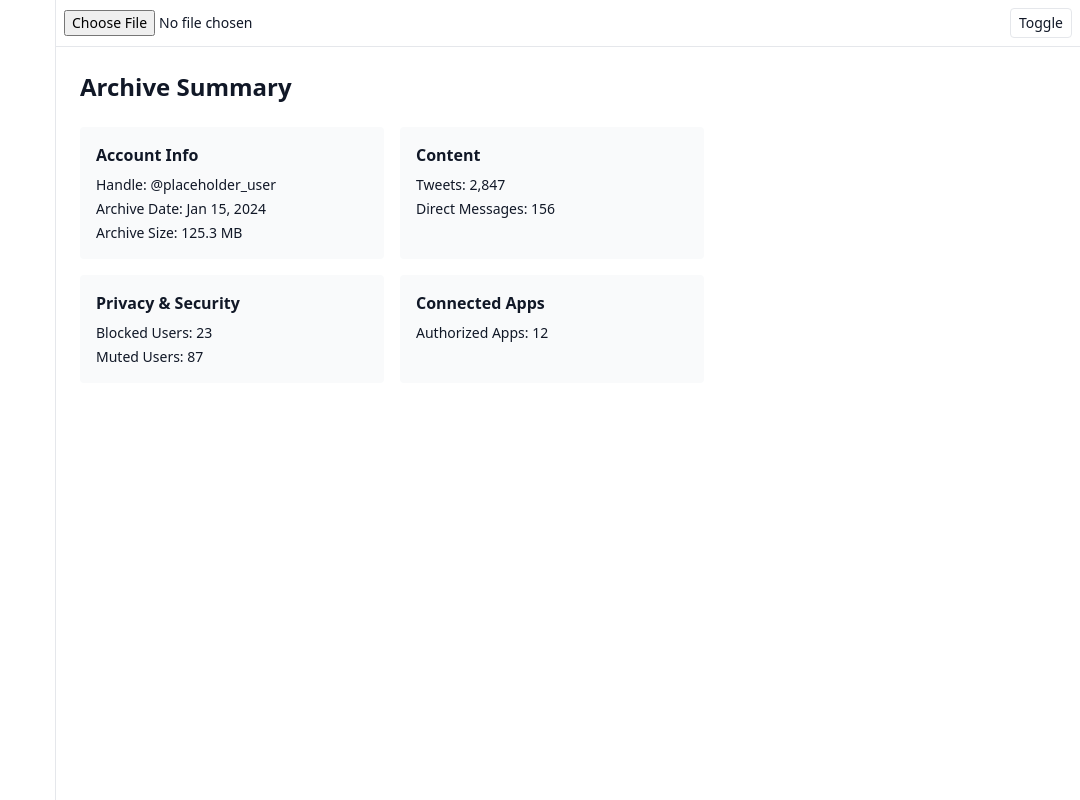
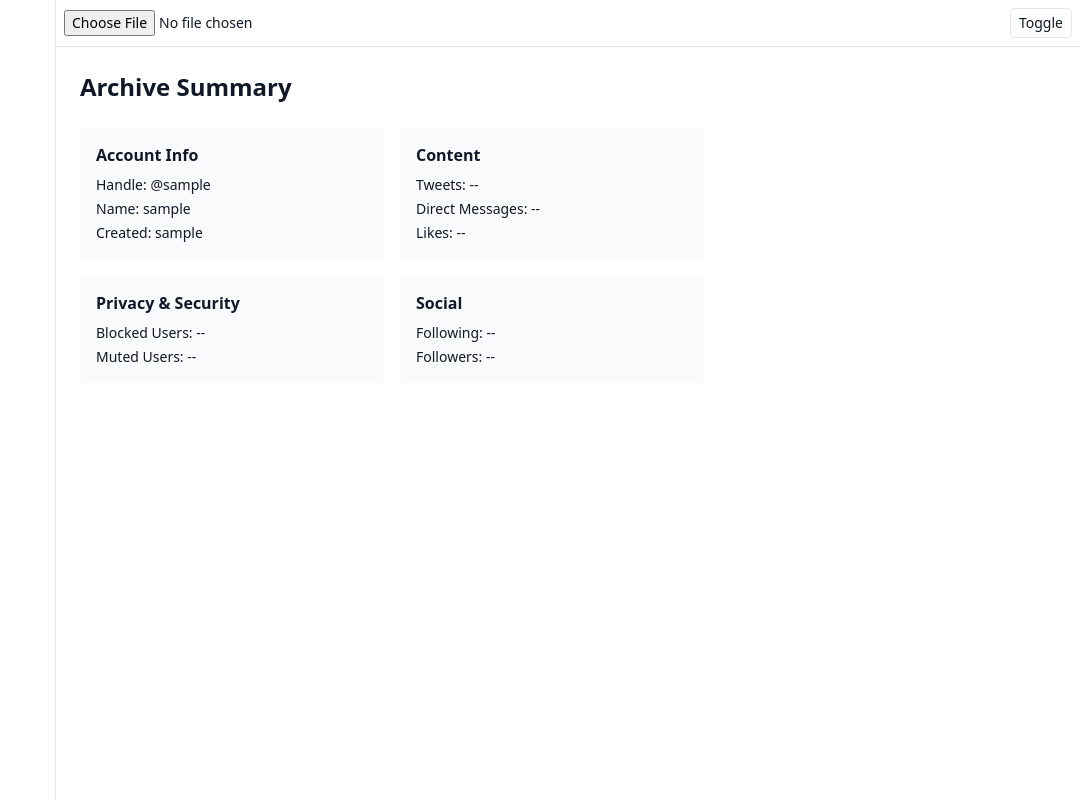
Before and after one commit to raykyri/archive, a React (Vite) app: page / in a window 1280 px wide. Shown: the whole page, without its empty margins (200-1280 px from the left). Built offline with nearby package versions, Linux system fonts and the light colour scheme.

Commit message:
feat: parse archive, show counts, linkify counts

```diff
--- a/src/main.tsx
+++ b/src/main.tsx
@@ -6,6 +6,7 @@ import React, { useState, useCallback, useEffect, useRef } from "react"
 import { formatFileSize, isBinary } from "./helpers"
 import { VirtualizedTextViewer } from "./VirtualizedTextViewer"
 import { archiveCache } from "./indexedDbCache"
+import { getTwitterArchiveItemCount, parseTwitterAccount } from "./twitterArchiveParser"
 
 // Set initial theme based on system preference
 if (window.matchMedia("(prefers-color-scheme: dark)").matches) {
@@ -216,6 +217,15 @@ function App() {
     new Set(["data"]),
   )
   const directoryListRef = useRef<HTMLDivElement>(null)
+  const [twitterCounts, setTwitterCounts] = useState<Record<string, number>>({})
+  const [accountInfo, setAccountInfo] = useState<{
+    email: string
+    createdVia: string
+    username: string
+    accountId: string
+    createdAt: string
+    accountDisplayName: string
+  } | null>(null)
 
   useEffect(() => {
     if (hasInitialized.current) return
@@ -389,6 +399,69 @@ function App() {
     setCurrentView("about")
   }, [])
 
+  const openFile = useCallback((filePath: string) => {
+    const fileEntry = files.find(f => f.path === filePath)
+    if (fileEntry) {
+      handleFileClick(fileEntry)
+    }
+  }, [files, handleFileClick])
+
+  // Parse Twitter archive files to get counts and account info
+  const parseTwitterArchiveData = useCallback(async () => {
+    const twitterFiles = [
+      'data/like.js',
+      'data/tweets.js',
+      'data/mute.js',
+      'data/block.js',
+      'data/direct-messages.js',
+      'data/follower.js',
+      'data/following.js'
+    ]
+
+    const counts: Record<string, number> = {}
+
+    for (const filePath of twitterFiles) {
+      const file = files.find(f => f.path === filePath)
+      if (file) {
+        try {
+          const uint8 = await file.entry.arrayBuffer()
+          const content = new TextDecoder().decode(new Uint8Array(uint8))
+          const count = getTwitterArchiveItemCount(content)
+          counts[filePath] = count
+        } catch (error) {
+          console.error(`Error parsing ${filePath}:`, error)
+          counts[filePath] = 0
+        }
+      }
+    }
+
+    setTwitterCounts(counts)
+
+    // Parse account.js for account information
+    const accountFile = files.find(f => f.path === 'data/account.js')
+    if (accountFile) {
+      try {
+        const uint8 = await accountFile.entry.arrayBuffer()
+        const content = new TextDecoder().decode(new Uint8Array(uint8))
+        const account = parseTwitterAccount(content)
+        setAccountInfo(account)
+      } catch (error) {
+        console.error('Error parsing account.js:', error)
+        setAccountInfo(null)
+      }
+    }
+  }, [files])
+
+  // Parse Twitter data when files change
+  useEffect(() => {
+    if (files.length > 0) {
+      parseTwitterArchiveData()
+    } else {
+      setTwitterCounts({})
+      setAccountInfo(null)
+    }
+  }, [files, parseTwitterArchiveData])
+
   const handleKeyDown = useCallback(
     (event: KeyboardEvent) => {
       if (visibleFiles.length === 0) return
@@ -454,7 +527,32 @@ function App() {
     }
   }, [handleKeyDown])
 
-  const AboutPage = () => (
+  const AboutPage = () => {
+    const formatCount = (count: number | undefined) => count !== undefined ? count.toLocaleString() : '--'
+
+    const formatDate = (dateString: string) => {
+      try {
+        return new Date(dateString).toLocaleDateString()
+      } catch {
+        return 'sample'
+      }
+    }
+
+    const ClickableCount = ({ filePath, children }: { filePath: string, children: React.ReactNode }) => {
+      const fileExists = files.some(f => f.path === filePath)
+      if (!fileExists) return <span>{children}</span>
+
+      return (
+        <button
+          onClick={() => openFile(filePath)}
+          className="text-blue-600 dark:text-blue-400 hover:text-blue-800 dark:hover:text-blue-200 underline cursor-pointer"
+        >
+          {children}
+        </button>
+      )
+    }
+
+    return (
       <div className="p-6 max-w-2xl">
         <h1 className="text-2xl font-bold mb-6">Archive Summary</h1>
         <div className="space-y-4">
@@ -462,35 +560,38 @@ function App() {
             <div className="bg-gray-50 dark:bg-gray-800 p-4 rounded">
               <h3 className="font-semibold mb-2">Account Info</h3>
               <div className="space-y-1 text-sm">
-              <div>Handle: @placeholder_user</div>
-              <div>Archive Date: Jan 15, 2024</div>
-              <div>Archive Size: 125.3 MB</div>
+                <div>Handle: <ClickableCount filePath="data/account.js">@{accountInfo?.username || 'sample'}</ClickableCount></div>
+                <div>Name: {accountInfo?.accountDisplayName || 'sample'}</div>
+                <div>Created: {accountInfo?.createdAt ? formatDate(accountInfo.createdAt) : 'sample'}</div>
               </div>
             </div>
             <div className="bg-gray-50 dark:bg-gray-800 p-4 rounded">
               <h3 className="font-semibold mb-2">Content</h3>
               <div className="space-y-1 text-sm">
-              <div>Tweets: 2,847</div>
-              <div>Direct Messages: 156</div>
+                <div>Tweets: <ClickableCount filePath="data/tweets.js">{formatCount(twitterCounts['data/tweets.js'])}</ClickableCount></div>
+                <div>Direct Messages: <ClickableCount filePath="data/direct-messages.js">{formatCount(twitterCounts['data/direct-messages.js'])}</ClickableCount></div>
+                <div>Likes: <ClickableCount filePath="data/like.js">{formatCount(twitterCounts['data/like.js'])}</ClickableCount></div>
               </div>
             </div>
             <div className="bg-gray-50 dark:bg-gray-800 p-4 rounded">
               <h3 className="font-semibold mb-2">Privacy & Security</h3>
               <div className="space-y-1 text-sm">
-              <div>Blocked Users: 23</div>
-              <div>Muted Users: 87</div>
+                <div>Blocked Users: <ClickableCount filePath="data/block.js">{formatCount(twitterCounts['data/block.js'])}</ClickableCount></div>
+                <div>Muted Users: <ClickableCount filePath="data/mute.js">{formatCount(twitterCounts['data/mute.js'])}</ClickableCount></div>
               </div>
             </div>
             <div className="bg-gray-50 dark:bg-gray-800 p-4 rounded">
-            <h3 className="font-semibold mb-2">Connected Apps</h3>
+              <h3 className="font-semibold mb-2">Social</h3>
               <div className="space-y-1 text-sm">
-              <div>Authorized Apps: 12</div>
+                <div>Following: <ClickableCount filePath="data/following.js">{formatCount(twitterCounts['data/following.js'])}</ClickableCount></div>
+                <div>Followers: <ClickableCount filePath="data/follower.js">{formatCount(twitterCounts['data/follower.js'])}</ClickableCount></div>
               </div>
             </div>
           </div>
         </div>
       </div>
     )
+  }
 
   return (
     <>
@@ -535,9 +636,9 @@ function App() {
                     style={{ paddingLeft: "8px" }}
                   >
                     <span className="truncate">📄&nbsp;{displayName}</span>
-                    {fileExists && fileEntry && (
+                    {fileExists && (
                       <span className="text-gray-500 dark:text-gray-400 text-xs ml-2 whitespace-nowrap">
-                        {formatFileSize(fileEntry.size)}
+                        {twitterCounts[filePath] !== undefined ? twitterCounts[filePath].toLocaleString() : '...'}
                       </span>
                     )}
                   </button>
--- /dev/null
+++ b/src/twitterArchiveParser.ts
@@ -0,0 +1,80 @@
+/**
+ * Parses Twitter archive JavaScript files that assign data to window.YTD
+ * @param content The raw file content as a string
+ * @returns Parsed JSON data or null if parsing fails
+ */
+export function parseTwitterArchiveFile(content: string): any[] | null {
+  try {
+    const lines = content.split('\n')
+
+    // Find the first line that starts with window.YTD assignment
+    let startIndex = -1
+    for (let i = 0; i < lines.length; i++) {
+      if (lines[i].trim().match(/^window\.YTD\.\w+\.part\d+\s*=\s*\[/)) {
+        startIndex = i
+        break
+      }
+    }
+
+    if (startIndex === -1) {
+      return null
+    }
+
+    // Remove the assignment part and keep just the JSON array
+    const firstLine = lines[startIndex]
+    const jsonStart = firstLine.indexOf('[')
+
+    if (jsonStart === -1) {
+      return null
+    }
+
+    // Reconstruct the content starting from the opening bracket
+    const jsonContent = firstLine.substring(jsonStart) + '\n' + lines.slice(startIndex + 1).join('\n')
+
+    // Parse as JSON
+    const data = JSON.parse(jsonContent)
+
+    if (!Array.isArray(data)) {
+      return null
+    }
+
+    return data
+  } catch (error) {
+    console.error('Error parsing Twitter archive file:', error)
+    return null
+  }
+}
+
+/**
+ * Gets the count of items in a Twitter archive file
+ * @param content The raw file content
+ * @returns Number of items or 0 if parsing fails
+ */
+export function getTwitterArchiveItemCount(content: string): number {
+  const data = parseTwitterArchiveFile(content)
+  return data ? data.length : 0
+}
+
+export interface TwitterAccount {
+  account: {
+    email: string
+    createdVia: string
+    username: string
+    accountId: string
+    createdAt: string
+    accountDisplayName: string
+  }
+}
+
+/**
+ * Parses account.js file to extract account information
+ * @param content The raw file content
+ * @returns Account data or null if parsing fails
+ */
+export function parseTwitterAccount(content: string): TwitterAccount['account'] | null {
+  const data = parseTwitterArchiveFile(content)
+  if (data && data.length > 0 && data[0].account) {
+    return data[0].account
+  }
+  return null
+}
```
Lines whose indentation alone changed are shown as unchanged.
